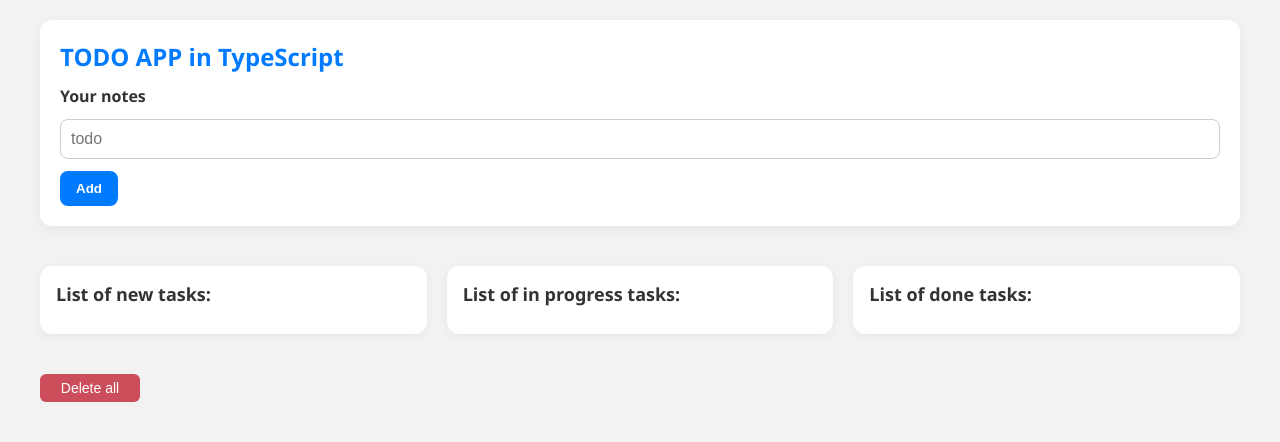
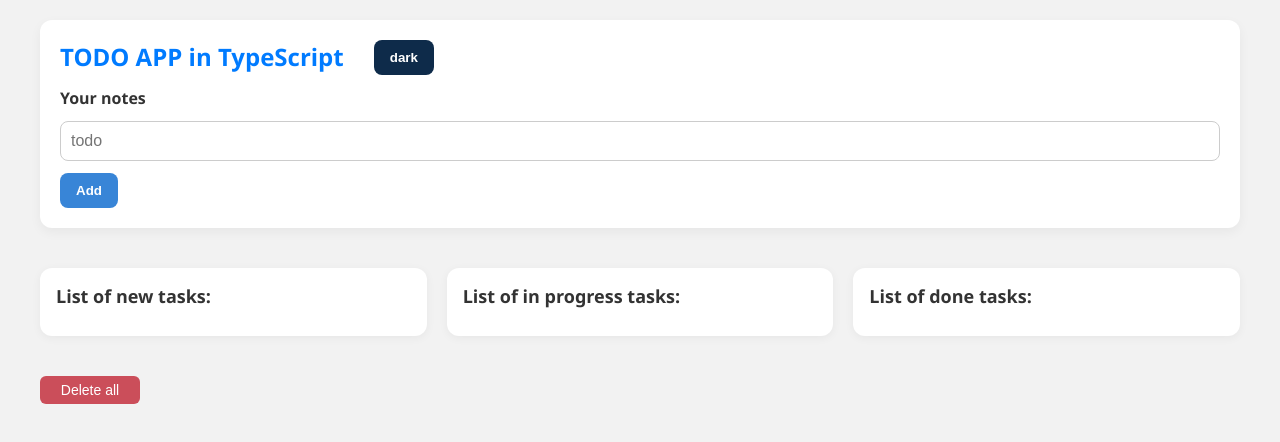
Before and after one commit to karolina-rachuta/todo_ts, a React (Create React App) app: page / in a window 1280 px wide. Shown: the top 442 px of the page. Built offline with nearby package versions, Linux system fonts and the light colour scheme.

Commit message:
feat: adding theme context

```diff
--- a/src/App.css
+++ b/src/App.css
@@ -1,4 +1,17 @@
-/* Reset podstawowy */
+:root {
+  --bg-color: #f2f2f2;
+  --text-color: #333;
+  --card-bg: #ffffff;
+  --button: #0e2b4a;
+}
+
+body[data-theme="dark"] {
+  --bg-color: #121212;
+  --text-color: #f2f2f2;
+  --card-bg: #1e1e1e;
+  --button: #abbb7c;
+}
+
 * {
   box-sizing: border-box;
   margin: 0;
@@ -7,8 +20,8 @@
 
 body {
   font-family: "Segoe UI", Tahoma, Geneva, Verdana, sans-serif;
-  background: #f2f2f2;
-  color: #333;
+  background: var(--bg-color); /* zmienione */
+  color: var(--text-color);
   padding: 20px;
 }
 
@@ -22,7 +35,7 @@ body {
 
 /* Input Section */
 .input-section {
-  background: #ffffff;
+  background: var(--card-bg); /* zmienione */
   padding: 20px;
   border-radius: 12px;
   box-shadow: 0 4px 12px rgba(0, 0, 0, 0.05);
@@ -49,7 +62,7 @@ body {
 }
 
 .input-section button {
-  background-color: #007bff;
+  background-color: #3885d7;
   color: white;
   border: none;
   padding: 10px 16px;
@@ -62,6 +75,14 @@ body {
   align-self: flex-start;
 }
 
+.input-section .title-section button {
+  background-color: var(--button);
+}
+
+.input-section div {
+  display: flex;
+  gap: 30px;
+}
 .input-section button:hover {
   background-color: #0056b3;
   transform: translateY(-1px);
@@ -77,7 +98,7 @@ body {
 
 /* One column */
 .task-column {
-  background: white;
+  background: var(--card-bg);
   padding: 16px;
   border-radius: 12px;
   box-shadow: 0 2px 10px rgba(0, 0, 0, 0.05);
@@ -88,7 +109,7 @@ body {
 .task-column h2 {
   font-size: 18px;
   margin-bottom: 12px;
-  color: #333;
+  color: var(--text-color);
 }
 
 .task-column ul {
--- a/src/App.tsx
+++ b/src/App.tsx
@@ -1,9 +1,10 @@
-import React, { useState, useMemo } from "react";
+import React, { useState, useMemo, useContext, useEffect } from "react";
 import { isTaskStatus } from "./utils/isTaskStatus";
 import TaskColumn from "./components/TaskColumn";
 
 import "./App.css";
 import { v4 as uuidv4 } from "uuid";
+import { ThemeContext } from "./context/ThemeContext";
 
 export type TaskStatus = "new" | "in progress" | "done";
 
@@ -17,6 +18,12 @@ export type Task = {
 function App() {
   const [task, setTask] = useState<Task | null>(null);
   const [existingTasks, setExistingTasks] = useState<Task[]>([]);
+  const { theme, toggleTheme } = useContext(ThemeContext)!;
+
+  useEffect(() => {
+    document.body.setAttribute("data-theme", theme);
+    localStorage.setItem("theme", theme);
+  }, [theme]);
 
   function handleAddingNote(): void {
     if (!task) return;
@@ -70,7 +77,12 @@ function App() {
   return (
     <div className="app-container">
       <div className="input-section">
+        <div className="title-section">
           <h1>TODO APP in TypeScript</h1>
+          <button onClick={toggleTheme}>
+            {theme === "light" ? "dark" : "light"}
+          </button>
+        </div>
         <label htmlFor="notes">Your notes</label>
         <input
           type="text"
--- /dev/null
+++ b/src/context/ThemeContext.tsx
@@ -0,0 +1,28 @@
+import React, { createContext, useState } from "react";
+
+enum Theme {
+  light = "light",
+  dark = "dark",
+}
+
+interface ThemeContextType {
+  theme: Theme;
+  toggleTheme: () => void;
+}
+
+export const ThemeContext = createContext<ThemeContextType | undefined>(
+  undefined,
+);
+
+export function ThemeProvider({ children }: { children: React.ReactNode }) {
+  const [theme, setTheme] = useState<Theme>(Theme.light);
+
+  const toggleTheme = () =>
+    setTheme((prev) => (prev === Theme.light ? Theme.dark : Theme.light));
+
+  return (
+    <ThemeContext.Provider value={{ theme, toggleTheme }}>
+      {children}
+    </ThemeContext.Provider>
+  );
+}
--- a/src/index.tsx
+++ b/src/index.tsx
@@ -3,13 +3,16 @@ import ReactDOM from "react-dom/client";
 import "./index.css";
 import App from "./App";
 import reportWebVitals from "./reportWebVitals";
+import { ThemeProvider } from "./context/ThemeContext";
 
 const root = ReactDOM.createRoot(
   document.getElementById("root") as HTMLElement,
 );
 root.render(
   <React.StrictMode>
-    <App />
+    <ThemeProvider>
+      <App />
+    </ThemeProvider>
   </React.StrictMode>,
 );
 
```
Also changed, not shown: src/components/TaskColumn.tsx (indentation only). Lines whose indentation alone changed are shown as unchanged.
